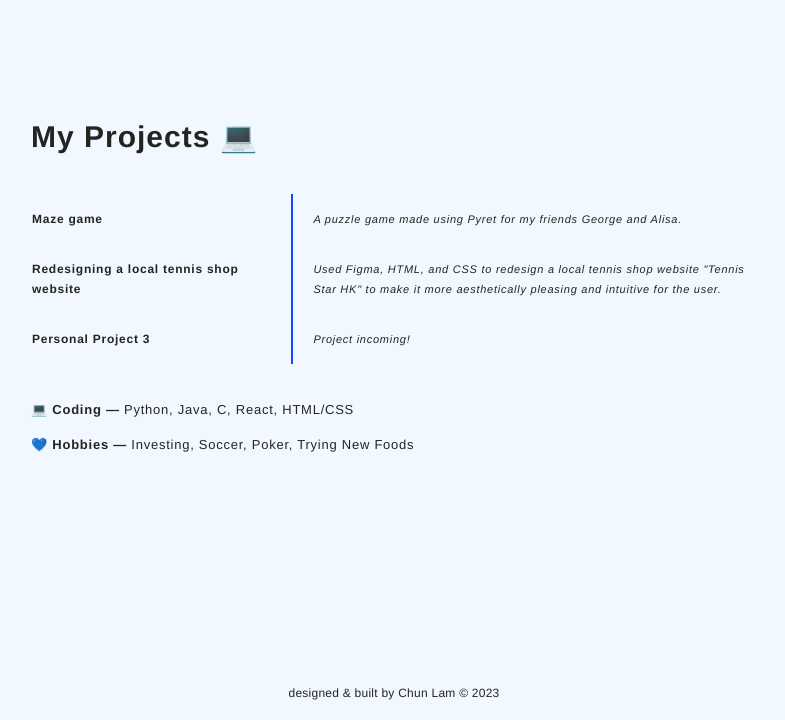
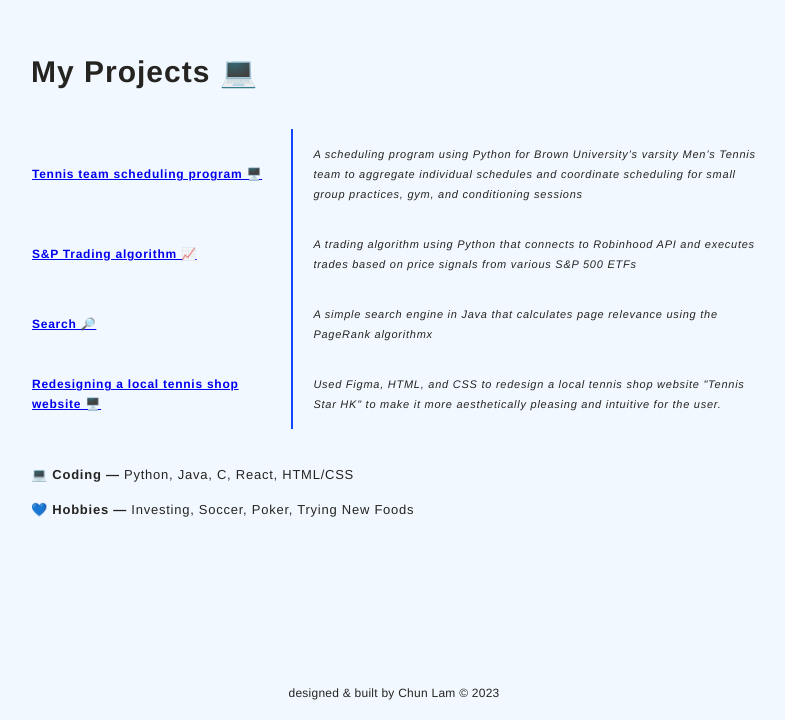
Before and after one commit to chunlam38/website, a plain HTML site: page index.html in a window 1280 px wide. Shown: the part 2440-3160 px from the top of the page, without its empty margins (246-1031 px from the left). Drawn offline with nearby package versions, Linux system fonts and the light colour scheme.

Commit message:
Add files via upload

```diff
--- a/index.html
+++ b/index.html
@@ -116,21 +116,26 @@
 	</section>
 
 	<!-- work section -->
-	<section id="work">
-		<div id="work-title" data-aos="fade-right" data-aos-delay="150">My Projects 💻	</div>
-		<div id="work-text">
+	<section id="tennis">
+		<div id="tennis-title" data-aos="fade-right" data-aos-delay="150">My Projects 💻	</div>
+		<div id="tennis-text">
 		  <table data-aos="fade-up" data-aos-delay="200">
+			<tr>
+				<td><b><a href = "https://github.com/chunlam38/scheduleprogram">Tennis team scheduling program 🖥️</a></b></td>
+				<td><i>A scheduling program using Python for Brown University’s varsity Men’s Tennis team to aggregate individual schedules
+					and coordinate scheduling for small group practices, gym, and conditioning sessions</i></td>
+			  </tr>
 		    <tr>
-		      <td><b>Maze game</b> </td>
-		      <td><i>A puzzle game made using Pyret for my friends George and Alisa.</i></td>
+		      <td><b><a href = "https://github.com/chunlam38/S-P-Dip-Buy-Algo">S&P Trading algorithm 📈</a></b></td>
+		      <td><i>A trading algorithm using Python that connects to Robinhood API and executes trades based on price signals from various S&P 500 ETFs</i></td>
+		    </tr>
+			<tr>
+		      <td><b><a href = "https://github.com/chunlam38/SearchProject">Search 🔎</a></b></td>
+		      <td><i>A simple search engine in Java that calculates page relevance using the PageRank algorithmx</i></td>
 		    </tr>
 		    <tr>
-		      <td><b>Redesigning a local tennis shop website</b></td>
+		      <td><b><a href = "https://largelamb38.github.io/Responsive-Redesign/redesign.html">Redesigning a local tennis shop website 🖥️</a></b></td>
 		      <td><i>Used Figma, HTML, and CSS to redesign a local tennis shop website "Tennis Star HK" to make it more aesthetically pleasing and intuitive for the user.</i></td>
-		    </tr>
-		    <tr>
-		      <td><b>Personal Project 3</b></td>
-		      <td><i>Project incoming!</i></td>
 		    </tr>
 		  </table>
 		  <br id="skills-spacer">
```
